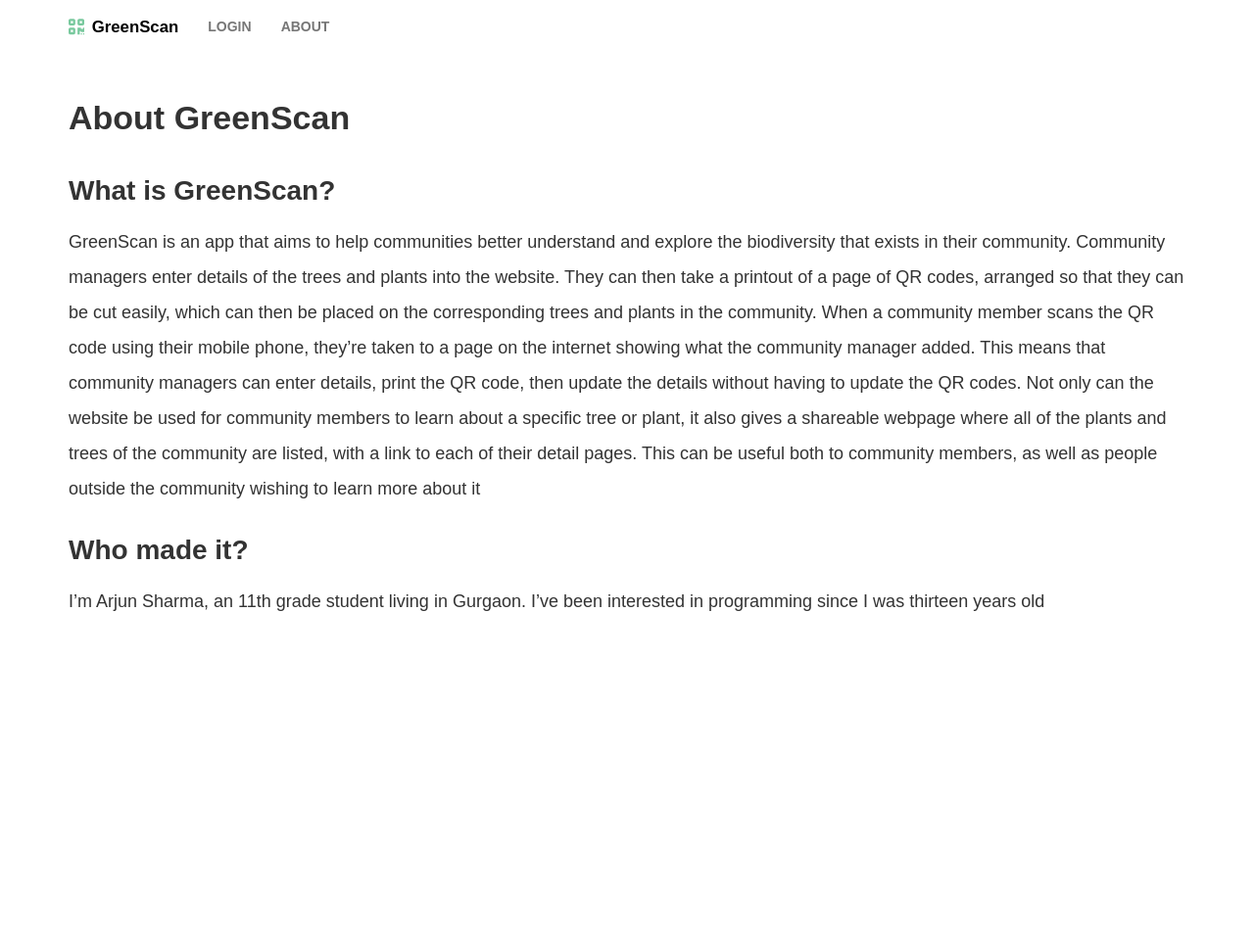
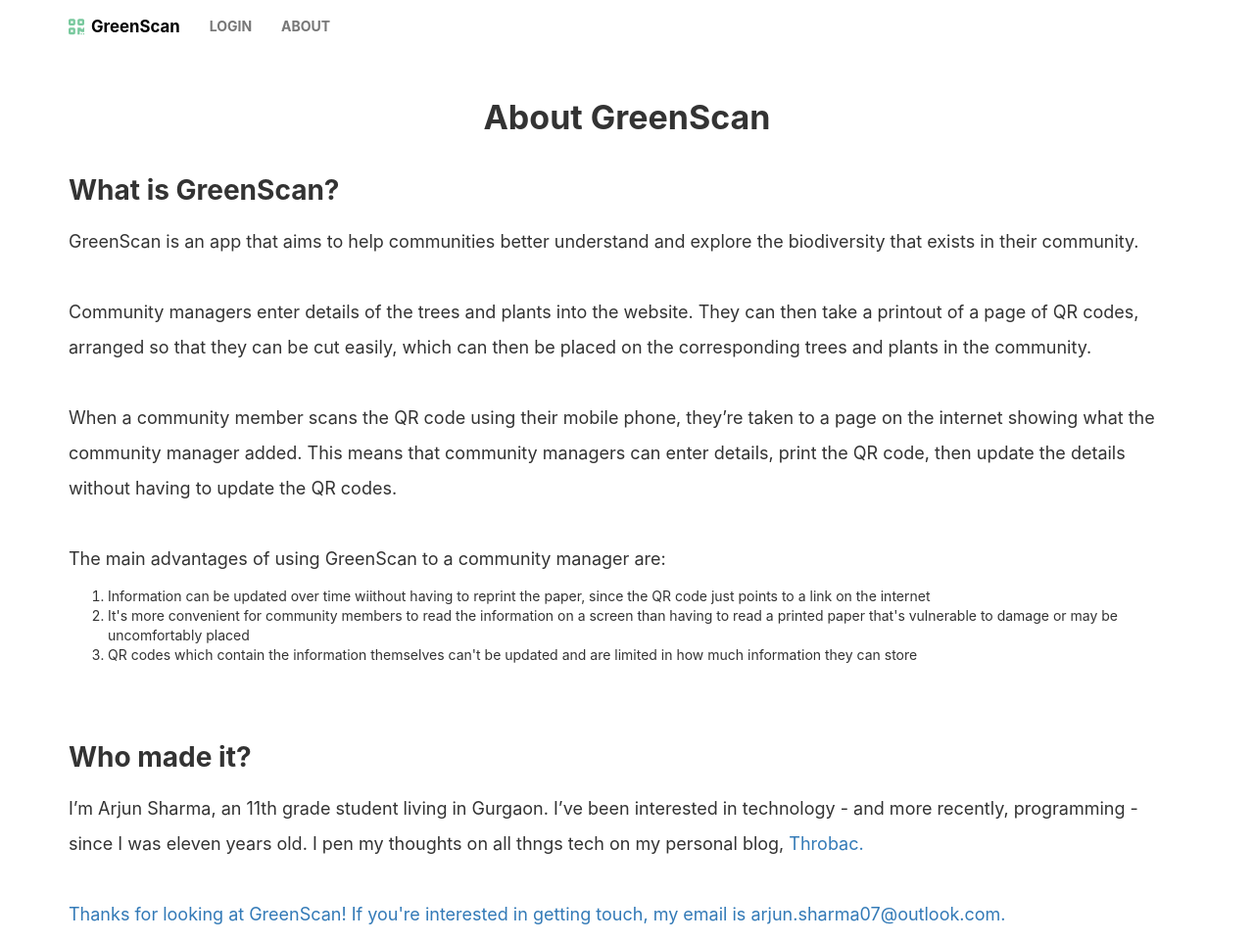
Before and after one commit to ArjunS07/greenqode, a Django app: page /about in a window 1280 px wide. Shown: the whole page at 98% size. Before the commit the page ends 624 px from the top, so only its background shows below. Run offline with Django 4.2, Linux system fonts and the light colour scheme.

Commit message:
about page

```diff
--- a/templates/about.html
+++ b/templates/about.html
@@ -46,16 +46,35 @@
   <h3> What is GreenScan?</h3>
 
   <p>
-    GreenScan is an app that aims to help communities better understand and explore the biodiversity that exists in their community. Community managers enter details of the trees and plants into the website. They can then take a printout of a page of QR codes, arranged so that they can be cut easily, which can then be placed on the corresponding trees and plants in the community. When a community member scans the QR code using their mobile phone, they’re taken to a page on the internet showing what the community manager added.
-  This means that community managers can enter details, print the QR code, then update the details without having to update the QR codes.
+    GreenScan is an app that aims to help communities better understand and explore the biodiversity that exists in their community.
+    <br/><br/>
+    Community managers enter details of the trees and plants into the website. They can then take a printout of a page of QR codes, arranged so that they can be cut easily, which can then be placed on the corresponding trees and plants in the community.
+    <br/><br/>
+    When a community member scans the QR code using their mobile phone, they’re taken to a page on the internet showing what the community manager added.
+    This means that community managers can enter details, print the QR code, then update the details without having to update the QR codes.
+    <br> <br>
 
-  Not only can the website be used for community members to learn about a specific tree or plant,  it also gives a shareable webpage where all of the plants and trees of the community are listed, with a link to each of their detail pages. This can be useful both to community members, as well as people outside the community wishing to learn more about it
-  </p>
+    The main advantages of using GreenScan to a community manager are:
+
+    <ol>
+
+      <li>Information can be updated over time wiithout having to reprint the paper, since the QR code just points to a link on the internet</li>
+      <li>It's more convenient for community members to read the information on a screen than having to read a printed paper that's vulnerable to damage or may be uncomfortably placed</li>
+      <li>QR codes which contain the information themselves can't be updated and are limited in how much information they can store </li>
+    </ol>
+
+    <br> <br>
+    </p>
 
   <h3> Who made it? </h3>
 
   <p>
-    I’m Arjun Sharma, an 11th grade student living in Gurgaon. I’ve been interested in programming since I was thirteen years old
+    I’m Arjun Sharma, an 11th grade student living in Gurgaon. I’ve been interested in technology - and more recently, programming - since I was eleven years old.
+    I pen my thoughts on all thngs tech on my personal blog, <a href = "throbac.xyz"> Throbac<a/>.
+
+      <br> <br>
+      Thanks for looking at GreenScan! If you're interested in getting touch, my email is arjun.sharma07@outlook.com.
+
 
   </p>
 </div>
@@ -63,6 +82,7 @@
 <style>
 
   h1 {
+    text-align: center;
     font-weight: bold;
     font-size: 34px;
     line-height: 60px;
--- a/templates/base.html
+++ b/templates/base.html
@@ -63,9 +63,8 @@
 
 
 
-      @import url('https://fonts.googleapis.com/css2?family=Raleway:ital,wght@0,100;0,200;0,300;0,400;0,500;0,600;0,700;0,800;0,900;1,100;1,200;1,300;1,400;1,500;1,600;1,700;1,800;1,900&display=swap');
       body {
-        font-family: 'Raleway', 'Arial', sans-serif;
+        font-family: 'Inter', 'Helvetica', 'Roboto', 'Arial', sans-serif;
         font-size: 14px;
         height: 100%;
       }
```
